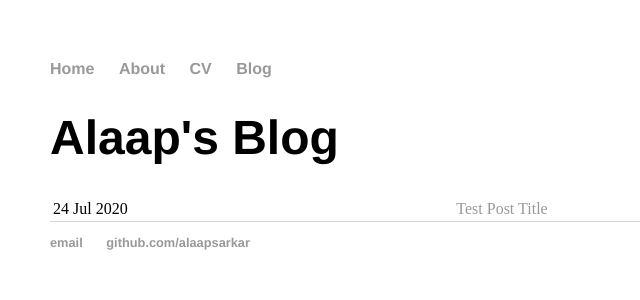
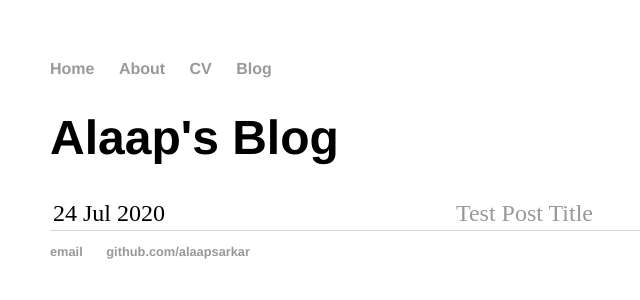
Before and after one commit to AlaapSarkar/AlaapSarkar.github.io, a Jekyll site: the page built from blog/index.html, in a window 1280 px wide. Shown: the top 300 px of the page, without its empty margins (142-782 px from the left). Built offline with Jekyll 4.4.1, drawn with Linux system fonts in a browser that asks for light colours.

Commit message:
Update index.html

```diff
--- a/blog/index.html
+++ b/blog/index.html
@@ -7,8 +7,8 @@ title: Alaap's Blog
 
 	  {% for post in site.posts %}
 	    <tr>
-		<td><span>{{ post.date | date_to_string }}</span></td>
-		<td><a href="{{ post.url }}" title="{{ post.title }}">{{ post.title }}</a></td>
+		<td style="font-size: 1.5em"><span>{{ post.date | date_to_string }}</span></td>
+		<td style="font-size: 1.5em"><a href="{{ post.url }}" title="{{ post.title }}">{{ post.title }}</a></td>
 	    </tr>
 	  {% endfor %}
 	</table>
```
